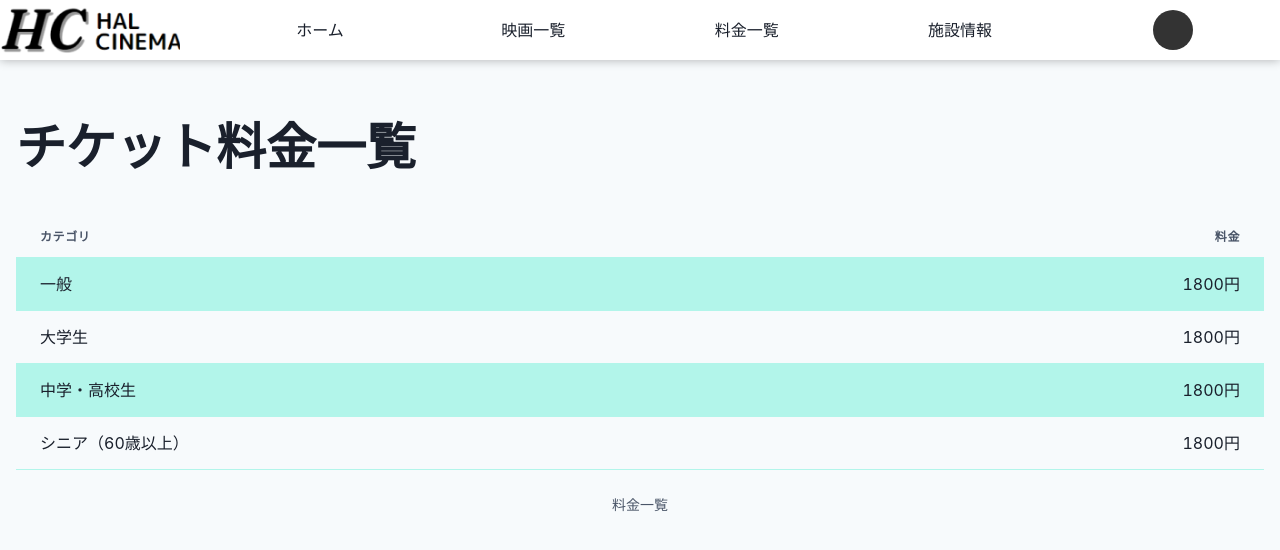
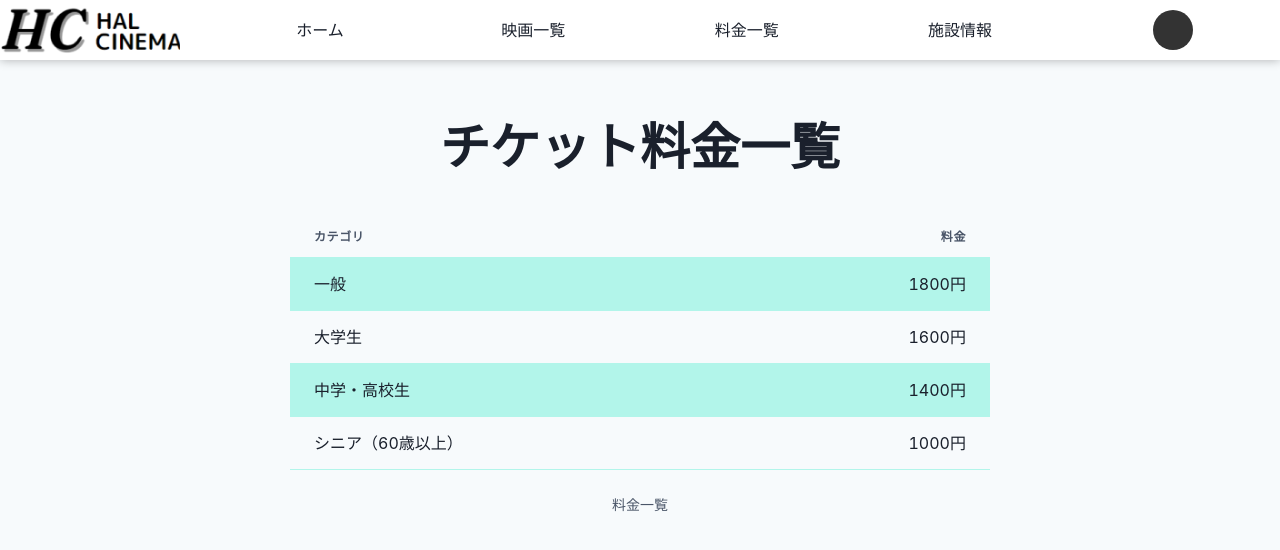
Before and after one commit to HALCinema1234/HALcinema_front, a Next.js app: page /payment in a window 1280 px wide. Shown: the top 550 px of the page. Built offline with nearby package versions, Linux system fonts and the light colour scheme.

Commit message:
IMPROVE: 要素の横幅短縮、料金 など

```diff
--- a/src/components/ornagisms/payment/Paymenttable.tsx
+++ b/src/components/ornagisms/payment/Paymenttable.tsx
@@ -4,7 +4,7 @@ import React from 'react';
 export const Paymenttable = () => {
     return (
         <TableContainer>
-            <Table variant='striped' colorScheme='teal'>
+            <Table variant='striped' colorScheme='teal' width={700}>
                 <TableCaption>料金一覧</TableCaption>
                 <Thead>
                     <Tr>
@@ -19,15 +19,15 @@ export const Paymenttable = () => {
                     </Tr>
                     <Tr>
                         <Td>大学生</Td>
-                        <Td isNumeric>1800円</Td>
+                        <Td isNumeric>1600円</Td>
                     </Tr>
                     <Tr>
                         <Td>中学・高校生</Td>
-                        <Td isNumeric>1800円</Td>
+                        <Td isNumeric>1400円</Td>
                     </Tr>
                     <Tr>
                         <Td>シニア（60歳以上）</Td>
-                        <Td isNumeric>1800円</Td>
+                        <Td isNumeric>1000円</Td>
                     </Tr>
                 </Tbody>
             </Table>
--- a/src/components/ornagisms/theatreinf/TheatreTable.tsx
+++ b/src/components/ornagisms/theatreinf/TheatreTable.tsx
@@ -4,7 +4,7 @@ import React from 'react';
 export const TheatreTable = () => {
     return (
         <TableContainer>
-            <Table variant='striped' colorScheme='teal'>
+            <Table variant='striped' colorScheme='teal' width={800}>
                 <Thead>
                     <Tr>
                         <Th>情報</Th>
--- a/src/pages/payment.tsx
+++ b/src/pages/payment.tsx
@@ -2,6 +2,7 @@ import { MainContainer } from '@/components/atoms/MainContainer';
 import { Header } from '@/components/ornagisms/Header';
 import { SHead } from '@/components/ornagisms/SHead';
 import { Paymenttable } from '@/components/ornagisms/payment/Paymenttable';
+import { Flex } from '@chakra-ui/react';
 import React from 'react';
 
 export default function Payment() {
@@ -15,11 +16,14 @@ export default function Payment() {
                     style={{
                         fontSize: '50px',
                         fontWeight: 'bold',
+                        textAlign: 'center',
                     }}
                 >
                     チケット料金一覧
                 </h1>
-                <Paymenttable />
+                <Flex direction='column' alignItems='center'>
+                    <Paymenttable />
+                </Flex>
             </MainContainer>
         </>
     );
```
Also changed, not shown: src/pages/reserve/reserve2.tsx (+9 -3 lines).
